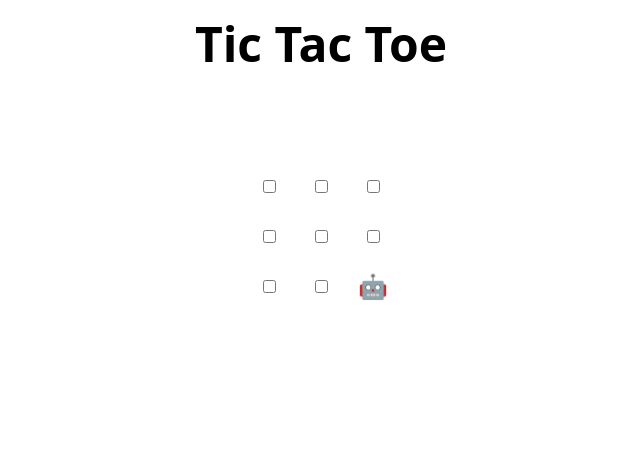
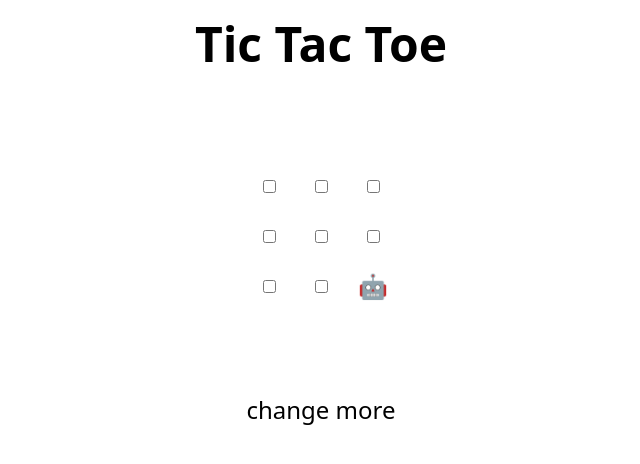
Before and after one commit to ammishra2022/skills-review-pull-requests, a plain HTML site: page index.html in a window 1280 px wide. Shown: the whole page, without its empty margins (319-959 px from the left). Drawn offline with Linux system fonts and the light colour scheme.

Commit message:
Apply suggestions from code review

```diff
--- a/index.html
+++ b/index.html
@@ -48,6 +48,7 @@
 </table>
 
 <h2 hidden>Game over, refresh to play again 🧑‍💻 🤖!</h2>
+change more
 
 <script>
   // Initialization
```
